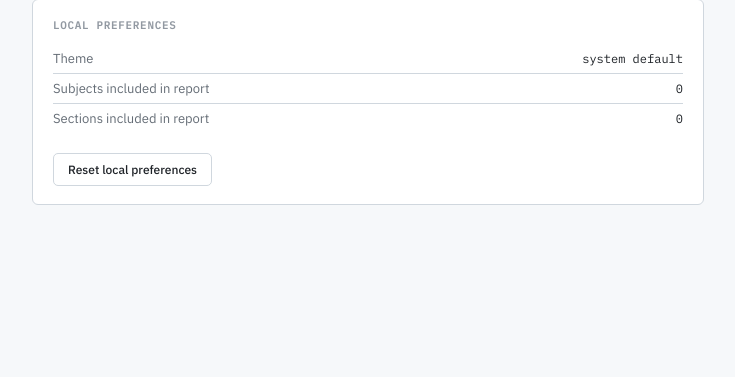
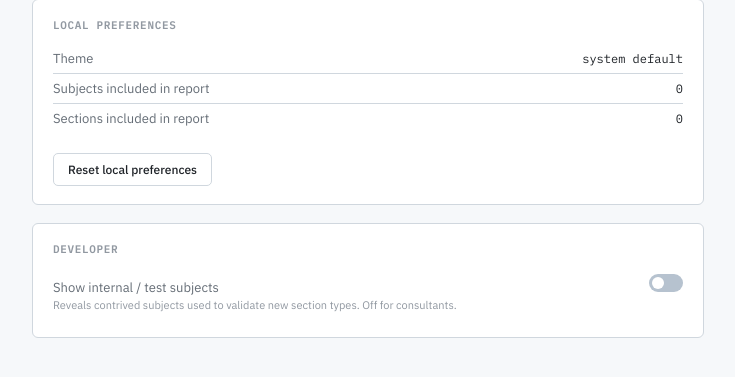
Before and after one commit to mvorstman/cv-healthcheck, a Flask app: page /quick-hc/settings in a window 1280 px wide. Shown: the part 179-556 px from the top of the page, without its empty margins (272-1007 px from the left). Run offline with Flask 3, Linux system fonts and the light colour scheme; data comes from the database, SQL or seed files in the repository; parts of the project's set-up code (start-up, migrations or seed data) failed here and were passed over.

Commit message:
ADR 0004 phase 2 (2h): test-subject visibility toggle
Internal/test subjects (subject_id prefix "_") are hidden in the workspace
sidebar by default and revealed by a per-browser developer toggle:

- build_subject_initial_data sets is_test on each subject (class-level, by
  the "_" prefix) so future test subjects inherit the behavior.
- quick_hc.js renderLeft skips is_test subjects unless showTestSubjects()
  (localStorage quickhc-show-test-subjects-v1 === "1"). Default: hidden.
- The settings page gains a "Show internal / test subjects" toggle writing
  that key; reset-local-preferences clears it too.

Pure client-side, per-browser — no server state. Tests pin the is_test flag.
JS node --check clean. 658 passing (was 657).

Co-Authored-By: Claude Opus 4.8 <noreply@anthropic.com>

```diff
--- a/src/cvhealthcheck/quickhc/subject_data_service.py
+++ b/src/cvhealthcheck/quickhc/subject_data_service.py
@@ -139,6 +139,10 @@ def build_subject_initial_data(
         # ADR 0004 source-tile cleanup: version dropdown + last-collected.
         built["version_info"] = _version_info(db, customer_id, subject_id)
         built["last_collected"] = _last_collected(artifact)
+        # ADR 0004 phase 2: internal/test subjects (subject_id prefix "_") are
+        # hidden in the sidebar by default; the settings-page toggle reveals
+        # them. Class-level flag so future test subjects inherit the behavior.
+        built["is_test"] = subject_id.startswith("_")
         category_groups[cat_id]["subjects"].append(built)
 
     cats = list(category_groups.values())
--- a/src/cvhealthcheck/web/templates/quick_hc_settings.html
+++ b/src/cvhealthcheck/web/templates/quick_hc_settings.html
@@ -139,6 +139,20 @@
       <span class="settings-reset-msg" id="settings-reset-msg" hidden>Cleared.</span>
     </div>
   </div>
+
+  <div class="settings-section">
+    <div class="settings-section-title">Developer</div>
+    <div class="settings-row">
+      <span class="settings-label">
+        Show internal / test subjects
+        <br><span style="font-size:11px;color:var(--text-3)">Reveals contrived subjects used to validate new section types. Off for consultants.</span>
+      </span>
+      <label class="toggle-wrap">
+        <input type="checkbox" class="toggle-cb" id="toggle-test-subjects" onchange="setShowTestSubjects(this.checked)">
+        <span class="toggle-track"><span class="toggle-thumb"></span></span>
+      </label>
+    </div>
+  </div>
 </div>
 
 <script>
@@ -151,6 +165,14 @@
   // If a future change introduces a new key, add it here too.
   var THEME_KEY = 'quickhc-theme-v1';
   var STATE_KEY = 'quickhc-state-v1';
+  // ADR 0004 phase 2: developer toggle for internal/test subjects. Read by
+  // showTestSubjects() in quick_hc.js. Reset below clears it too.
+  var TEST_SUBJECTS_KEY = 'quickhc-show-test-subjects-v1';
+
+  function setShowTestSubjects(on) {
+    if (on) localStorage.setItem(TEST_SUBJECTS_KEY, '1');
+    else localStorage.removeItem(TEST_SUBJECTS_KEY);
+  }
 
   function readState() {
     try { return JSON.parse(localStorage.getItem(STATE_KEY) || '{}'); }
@@ -180,13 +202,20 @@
   function resetLocalPreferences() {
     localStorage.removeItem(THEME_KEY);
     localStorage.removeItem(STATE_KEY);
+    localStorage.removeItem(TEST_SUBJECTS_KEY);
     var msg = document.getElementById('settings-reset-msg');
     if (msg) msg.hidden = false;
     // Brief delay so the user sees the confirmation before the reload.
     setTimeout(function () { window.location.reload(); }, 350);
   }
 
+  function initToggles() {
+    var cb = document.getElementById('toggle-test-subjects');
+    if (cb) cb.checked = localStorage.getItem(TEST_SUBJECTS_KEY) === '1';
+  }
+
   renderSummary();
+  initToggles();
 </script>
 </body>
 </html>
```
Also changed, not shown: src/cvhealthcheck/web/static/quick_hc.js (+9 -0 lines), tests/test_subject_version_pin.py (+16 -0 lines).
